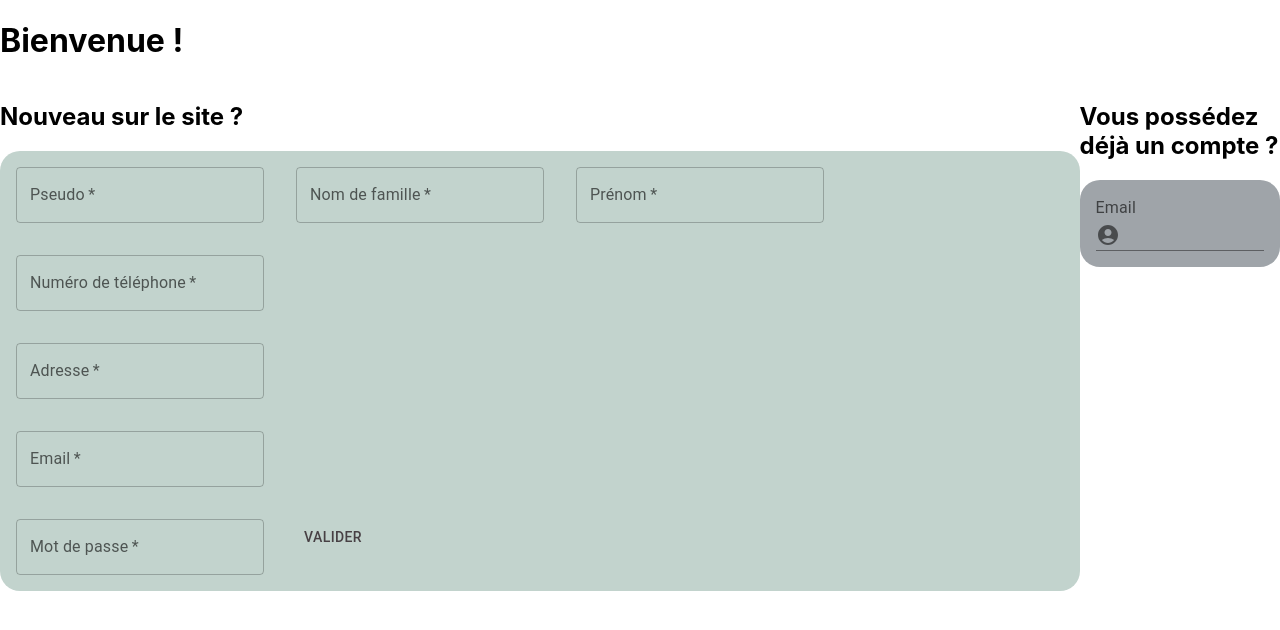
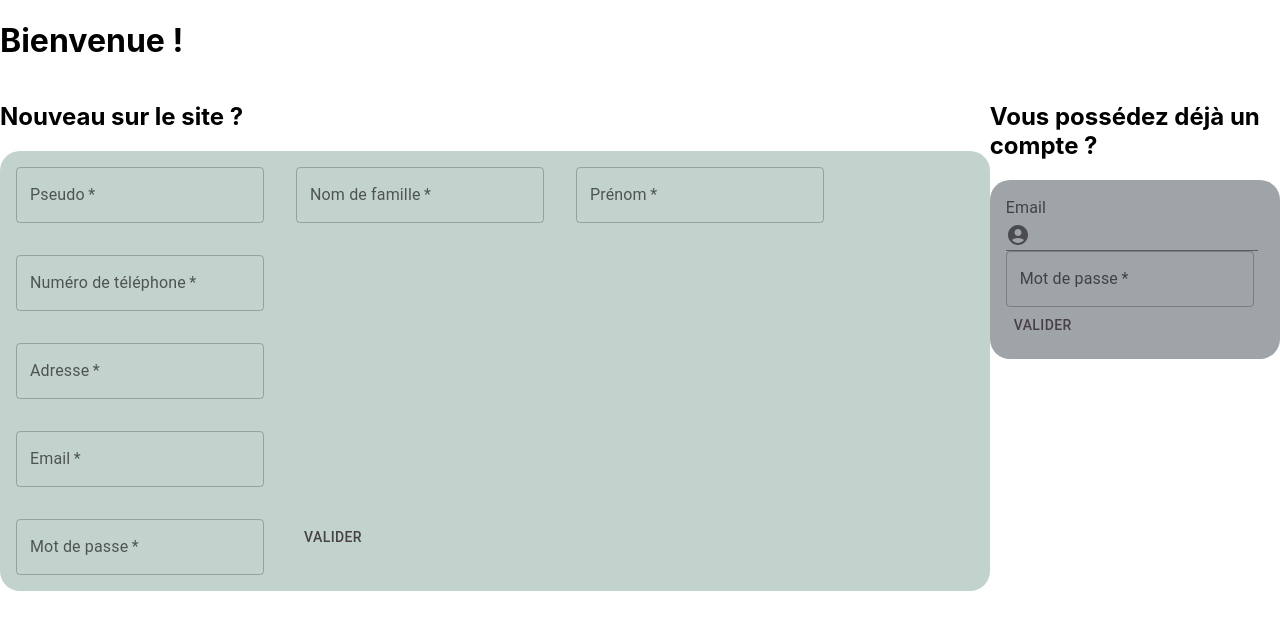
Before and after one commit to emmanouti/deadline_test_front, a React (Create React App) app: page /home in a window 1280 px wide. Shown: the top 630 px of the page. Built offline with nearby package versions, Linux system fonts and the light colour scheme.

Commit message:
feat/connectionToBack: login and added a token to local storage

```diff
--- a/src/App.js
+++ b/src/App.js
@@ -1,23 +1,23 @@
-import React, {useState} from 'react';
+import React from 'react';
 import { BrowserRouter as Router, Routes, Route } from 'react-router-dom'
 import UserProfile from "./components/userProfile/UserProfile";
 import HomeView from "./components/Home.View";
+import useToken from "./helpers/useToken";
 
 function App() {
-    const [token, setToken] = useState();
+    const {token, setToken} = useToken();
     if (!token) {
         return <HomeView setToken={setToken}/>
-
     }
     return (
-        <Router>
-            <div>
+        <div>
+            <Router>
                 <Routes>
-                    <Route exact path="/" component={ HomeView } />
-                    <Route path="/profile" component={ UserProfile } />
+                    <Route path="/home" component={ HomeView } />
+                    <Route path="/profilePage" component={ UserProfile } />
                 </Routes>
-            </div>
-        </Router>
+            </Router>
+        </div>
     );
 }
 
--- a/src/components/Home.View.jsx
+++ b/src/components/Home.View.jsx
@@ -2,18 +2,18 @@ import SubscribingForm from './subscribe/SubscribingForm';
 import { Box } from "@mui/material";
 import Login from "./login/Login";
 
-const HomeView = () => {
+const HomeView = ({setToken}) => {
     return (
         <div>
             <h1>Bienvenue !</h1>
             <Box sx={{display: "flex", flexDirection: "row", justifyContent: "space-between"}}>
                 <Box>
                     <h2>Nouveau sur le site ?</h2>
-                    <SubscribingForm />
+                    <SubscribingForm setToken={setToken} />
                 </Box>
                 <Box>
                     <h2>Vous possédez déjà un compte ?</h2>
-                    <Login/>
+                    <Login setToken={setToken}/>
                 </Box>
             </Box>
         </div>
--- a/src/components/login/Login.View.jsx
+++ b/src/components/login/Login.View.jsx
@@ -1,22 +1,36 @@
 import React from 'react';
-import {Box, Input, InputAdornment, InputLabel} from "@mui/material";
+import {Box, Button, Input, InputAdornment, InputLabel, TextField} from "@mui/material";
 import AccountCircle from '@mui/icons-material/AccountCircle';
 
-const LoginView = () => {
+const LoginView = ({loginValues, handleInputChange, handleSubmit}) => {
     return (
         <Box sx={{backgroundColor:"secondary.main", padding:2, borderRadius: "20px"}}>
-            <form>
+            <form onSubmit={handleSubmit}>
                 <InputLabel htmlFor="input-with-icon-adornment">
                     Email
                 </InputLabel>
                 <Input
                     id="input-login-email"
+                    type="text"
+                    name="email"
+                    value={loginValues.email}
+                    onChange={handleInputChange}
                     startAdornment={
                         <InputAdornment position="start">
                             <AccountCircle />
                         </InputAdornment>
                     }
                 />
+                <TextField
+                    required
+                    id="password-login-input"
+                    label="Mot de passe"
+                    name="password"
+                    type="text"
+                    value={loginValues.password}
+                    onChange={handleInputChange}
+                />
+                <Button type="submit">Valider</Button>
             </form>
         </Box>
     )
--- a/src/components/login/Login.jsx
+++ b/src/components/login/Login.jsx
@@ -1,10 +1,40 @@
-import React from 'react';
+import React, { useState } from 'react';
 import LoginView from "./Login.View";
+import axios from "axios";
 
-const Login = () => {
+const defaultLoginValues = {
+    email: "",
+    password: ""
+}
+const Login = ({setToken}) => {
+    const [loginValues, setLoginValues] = useState(defaultLoginValues)
+    function loginUser() {
+        axios.post("http://localhost:8000/login",
+            {
+                email: loginValues.email,
+                password: loginValues.password
+            })
+            .then(function (response) {
+                setToken(response.data);
+            })
+            .catch(function (error) {
+                console.log(error);
+            })
+    }
+    const handleInputChange = (e) => {
+        const { name, value } = e.target;
+        setLoginValues({
+            ...loginValues,
+            [name]: value,
+        });
+    };
+    const handleSubmit = (event) => {
+        event.preventDefault();
+        loginUser()
+    };
     return (
         <>
-            <LoginView />
+            <LoginView loginValues={loginValues} handleInputChange={handleInputChange} handleSubmit={handleSubmit}/>
         </>
     )
 }
--- /dev/null
+++ b/src/helpers/useToken.js
@@ -0,0 +1,19 @@
+import {useState} from 'react';
+
+export default function useToken() {
+    const getToken = () => {
+        const tokenString = localStorage.getItem('token');
+        const userToken = JSON.parse(tokenString);
+        return userToken?.token
+    };
+    const [token, setToken] = useState(getToken());
+
+    const saveToken = userToken => {
+        localStorage.setItem('token', JSON.stringify(userToken));
+        setToken(userToken.token);
+    };
+        return {
+            setToken: saveToken,
+            token
+        }
+}
--- a/src/index.js
+++ b/src/index.js
@@ -10,7 +10,7 @@ const root = ReactDOM.createRoot(document.getElementById('root'));
 root.render(
   <React.StrictMode>
       <ThemeProvider theme={theme}>
-        <App />
+          <App />
       </ThemeProvider>
   </React.StrictMode>
 );
```
